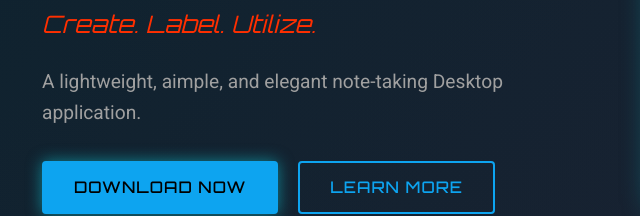
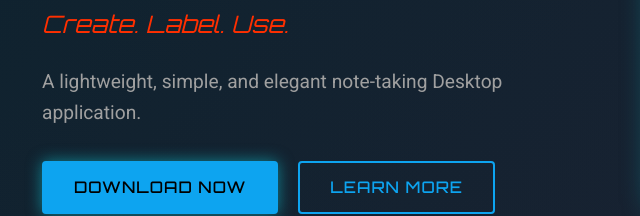
Before and after one commit to AkashKK25/NoteTRON, a plain HTML site: page index.html in a window 1280 px wide. Shown: the part 373-589 px from the top of the page, 42-682 px from the left. Drawn offline with Linux system fonts and the light colour scheme.

Commit message:
Fixed typos

```diff
--- a/index.html
+++ b/index.html
@@ -38,8 +38,8 @@
         <div class="container">
             <div class="hero-content">
                 <h1>NoteTRON</h1>
-                <p class="tagline">Create. Label. Utilize.</p>
-                <p class="hero-description">A lightweight, aimple, and elegant note-taking Desktop application.</p>
+                <p class="tagline">Create. Label. Use.</p>
+                <p class="hero-description">A lightweight, simple, and elegant note-taking Desktop application.</p>
                 <div class="hero-buttons">
                     <a href="#download" class="btn btn-primary">Download Now</a>
                     <a href="#features" class="btn btn-secondary">Learn More</a>
```
